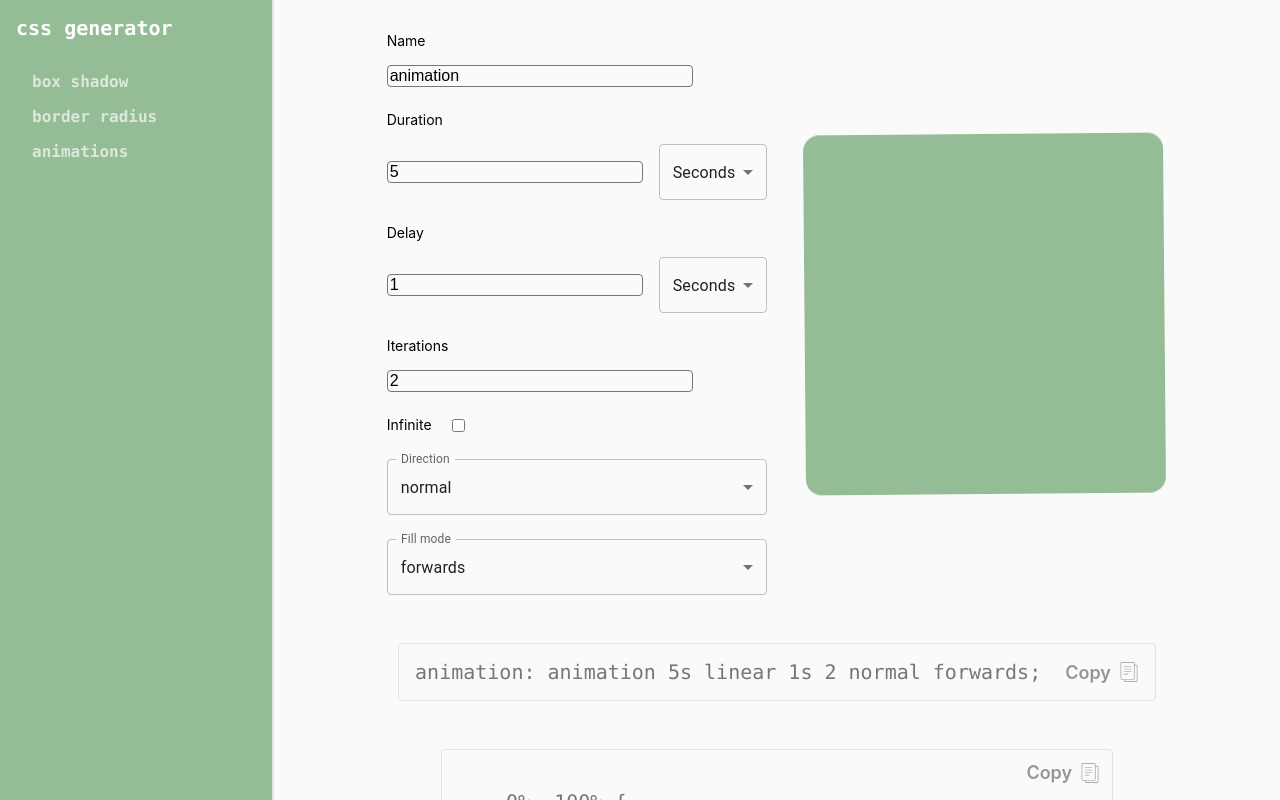
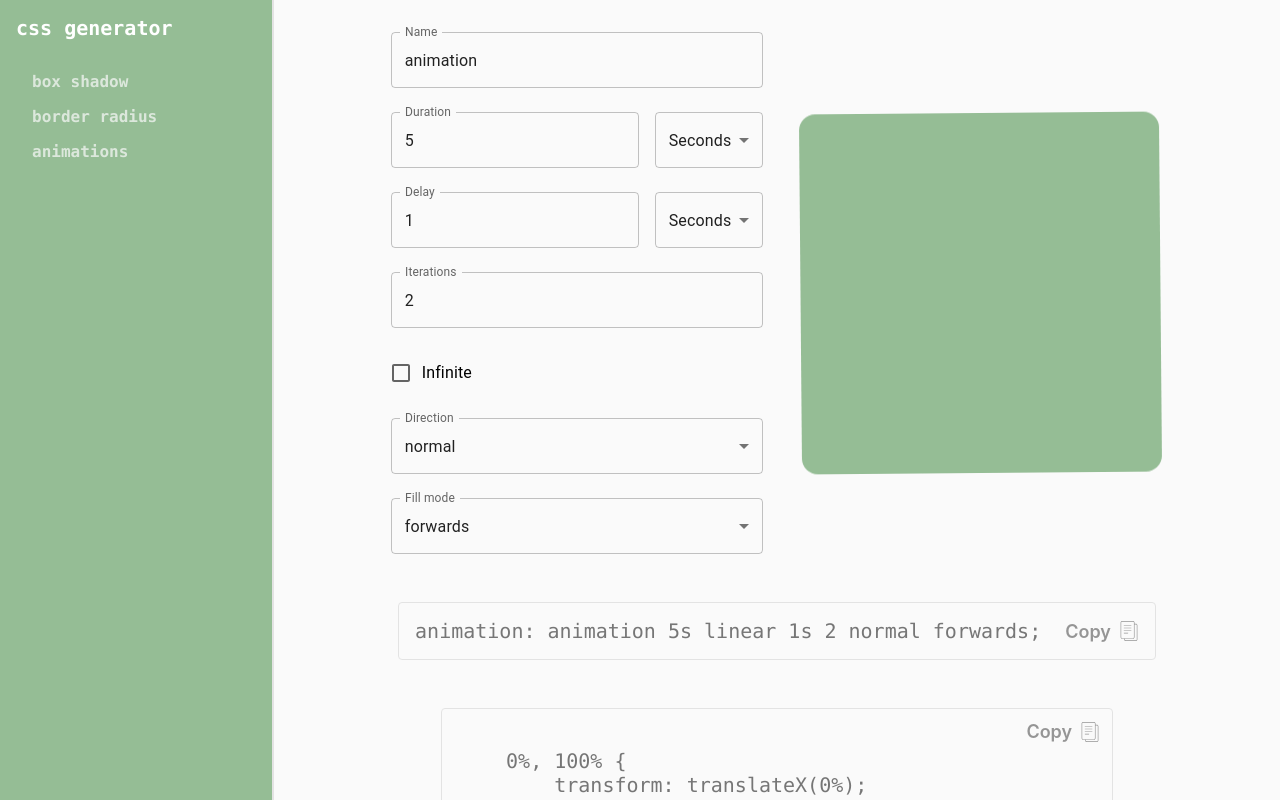
Before and after one commit to carlosvalv/css-generator, a React (Create React App) app: page /#/animation in a window 1280 px wide. Built offline with nearby package versions, Linux system fonts and the light colour scheme.

Commit message:
[animation] use mui

```diff
--- a/src/components/animation.tsx
+++ b/src/components/animation.tsx
@@ -1,7 +1,7 @@
 import styled, { keyframes } from 'styled-components';
 import { CodeBox } from './codeBox';
 import { useEffect, useState } from 'react';
-import { FormControl, InputLabel, MenuItem, Select } from '@mui/material';
+import { Checkbox, FormControl, FormControlLabel, InputLabel, MenuItem, Select, TextField } from '@mui/material';
 
 const Container = styled.div`
   display: flex;
@@ -80,28 +80,11 @@ const Styles = styled.div`
   gap: 1.5em;
 `;
 
-const Text = styled.span`
-  font-size: 14px;
-`;
-
-const Input = styled.input`
-  max-width: 300px;
-  min-width: 250px;
-  background-color: ${props => props.theme.colors.secondary500};
-  border: 1px solid ${props => props.theme.colors.secondary900};
-  border-radius: 4px;
-  font-size: 16px;
-  &:focus{
-    outline: 1px solid ${props => props.theme.colors.primary500};
-  }
-
-`;
-
 const WrapperInputs = styled.div`
-    display: flex;
-    align-items: center;
-    justify-content: space-between;
-    gap: 1em;
+  display: flex;
+  align-items: center;
+  justify-content: space-between;
+  gap: 1em;
 `;
 
 enum Time {
@@ -145,13 +128,11 @@ export function Animation() {
       <Wrapper>
         <Styles>
           <Style row={false}>
-            <Text>Name</Text>
-            <Input type='text' value={name} onChange={(e: any) => { setName(e.target.value) }} />
+            <TextField label="Name" value={name} onChange={(e: any) => { setName(e.target.value) }}></TextField>
           </Style>
           <Style row={false}>
-            <Text>Duration</Text>
             <WrapperInputs>
-              <Input type='number' min={0} value={duration} onChange={(e: any) => { setDuration(e.target.value) }} />
+              <TextField type='number' label="Duration" InputProps={{ inputProps: { min: 0} }} value={duration} onChange={(e: any) => { setDuration(e.target.value) }} />
               <Select value={durationMeasure} onChange={(e: any) => setDurationMeasure(e.target.value)}>
                 <MenuItem value={Time.SECONDS}>Seconds</MenuItem>
                 <MenuItem value={Time.MILISECONDS}>Miliseconds</MenuItem>
@@ -159,9 +140,8 @@ export function Animation() {
             </WrapperInputs>
           </Style>
           <Style row={false}>
-            <Text>Delay</Text>
             <WrapperInputs>
-              <Input type='number' min={0} value={delay} onChange={(e: any) => { setDelay(e.target.value) }} />
+              <TextField type='number' label="Delay" InputProps={{ inputProps: { min: 0} }} value={delay} onChange={(e: any) => { setDelay(e.target.value) }} />
               <Select
                 value={delayMeasure}
                 onChange={(e: any) => setDelayMeasure(e.target.value)}>
@@ -172,13 +152,11 @@ export function Animation() {
           </Style>
           {!infinite &&
             <Style row={false}>
-              <Text>Iterations</Text>
-              <Input type='number' min={0} value={iterations} onChange={(e: any) => { setIterations(e.target.value) }} />
+              <TextField label="Iterations" type='number' InputProps={{ inputProps: { min: 0} }} value={iterations} onChange={(e: any) => { setIterations(e.target.value) }} />
             </Style>
           }
           <Style row={true}>
-            <Text>Infinite</Text>
-            <input type='checkbox' checked={infinite} onChange={(e: any) => { setInfinite(e.target.checked) }} />
+            <FormControlLabel control={<Checkbox/>} label="Infinite" checked={infinite} onChange={(e: any) => { setInfinite(e.target.checked) }} />
           </Style>
           <Style row={false}>
             <FormControl>
```
